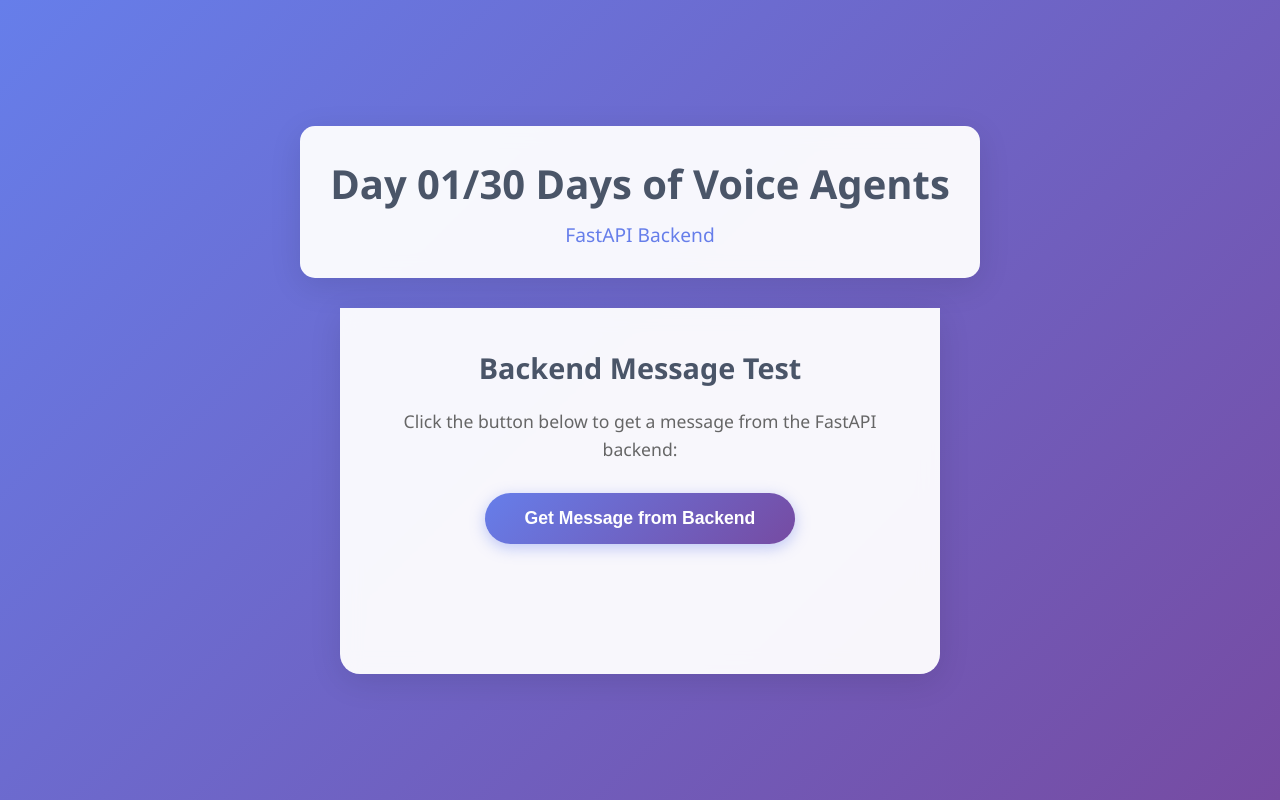
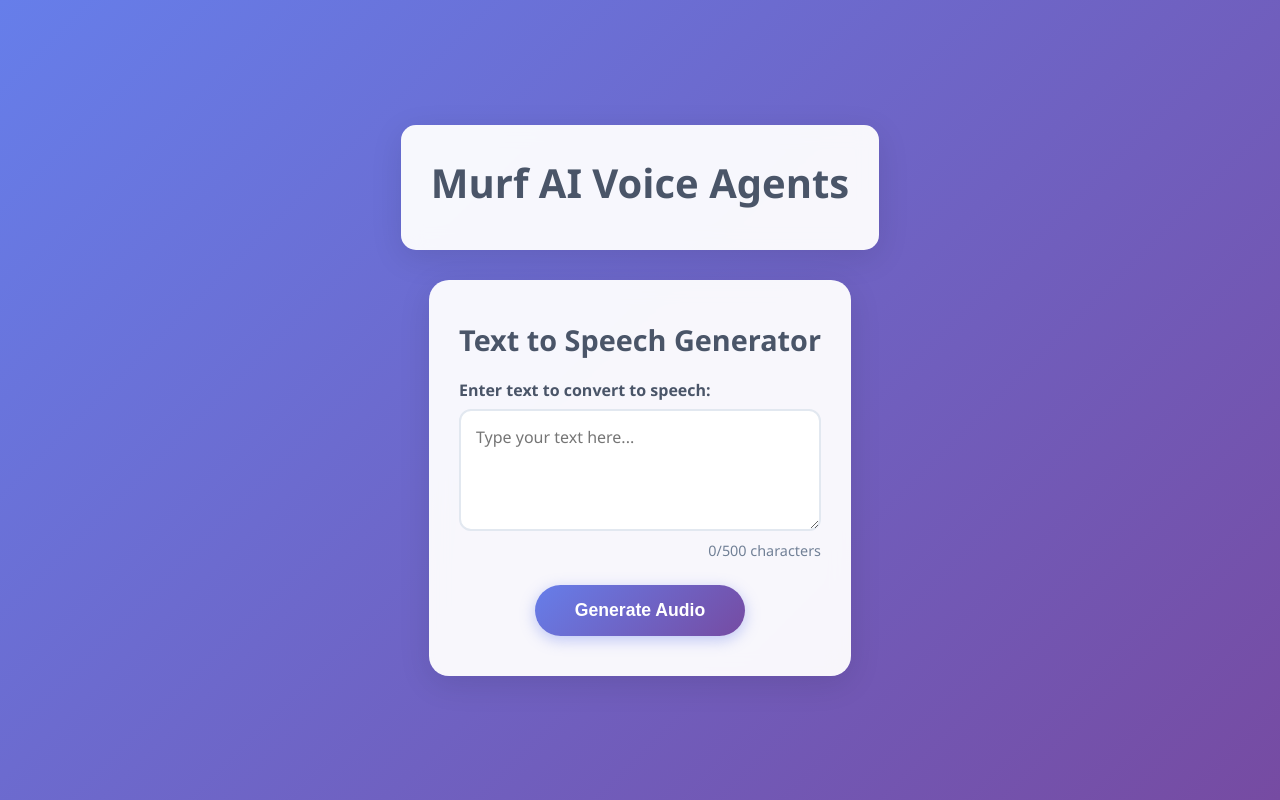
Before and after one commit to NamanSoni18/30_days_Voice_Agents, a FastAPI app: page / in a window 1280 px wide. Run offline with FastAPI, Linux system fonts and the light colour scheme.

Commit message:
Completed Day 03 Task

```diff
--- a/main.py
+++ b/main.py
@@ -41,7 +41,7 @@
         client = murf.Murf(api_key=murf_api_key)
         response = client.text_to_speech.generate(
             text=request.text,
-            voice_id="en-US-natalie",
+            voice_id="en-US-natalie",  # Using a common voice ID
         )
 
         return {
--- a/static/app.js
+++ b/static/app.js
@@ -1,33 +1,127 @@
-// Simple FastAPI Voice Agents App
+document.addEventListener("DOMContentLoaded", function () {
+  console.log("Voice Agents App Loaded!");
 
-document.addEventListener('DOMContentLoaded', function() {
-    console.log('FastAPI Voice Agents App Loaded!');
+  const textInput = document.getElementById("textInput");
+  const generateBtn = document.getElementById("generateBtn");
+  const testBackendBtn = document.getElementById("testBackendBtn");
+  const messageDisplay = document.getElementById("messageDisplay");
+  const audioContainer = document.getElementById("audioContainer");
+  const audioPlayer = document.getElementById("audioPlayer");
+  const charCount = document.getElementById("charCount");
+  const btnText = document.querySelector(".btn-text");
+  const btnLoader = document.querySelector(".btn-loader");
 
-    const btn = document.getElementById('getMessageBtn');
-    const messageDisplay = document.getElementById('messageDisplay');
+  // Character counter
+  textInput.addEventListener("input", function () {
+    const count = textInput.value.length;
+    charCount.textContent = count;
 
-    btn.addEventListener('click', async function() {
-        btn.textContent = 'Loading...';
-        btn.disabled = true;
+    if (count > 450) {
+      charCount.style.color = "#e74c3c";
+    } else if (count > 350) {
+      charCount.style.color = "#f39c12";
+    } else {
+      charCount.style.color = "#27ae60";
+    }
+  });
+
+  generateBtn.addEventListener("click", async function () {
+    const text = textInput.value.trim();
+
+    if (!text) {
+      showMessage("Please enter some text to convert to speech.", "error");
+      return;
+    }
+
+    if (text.length > 500) {
+      showMessage(
+        "Text is too long. Please keep it under 500 characters.",
+        "error"
+      );
+      return;
+    }
+
+    setLoadingState(true);
+    hideAudio();
 
     try {
-            const response = await fetch('/api/backend');
+      const response = await fetch("/api/generate", {
+        method: "POST",
+        headers: {
+          "Content-Type": "application/json",
+        },
+        body: JSON.stringify({
+          text: text,
+          speed: 1.0,
+          pitch: 1.0,
+        }),
+      });
+
       const data = await response.json();
 
+      if (response.ok && data.status === "success") {
+        showMessage("Audio generated successfully!", "success");
+        showAudio(data.response, data.text);
+      } else {
+        showMessage(
+          `Error: ${data.detail || "Failed to generate audio"}`,
+          "error"
+        );
+      }
+    } catch (error) {
+      console.error("Error:", error);
+      showMessage("Could not connect to backend. Please try again.", "error");
+    } finally {
+      setLoadingState(false);
+    }
+  });
+
+  function setLoadingState(loading) {
+    if (loading) {
+      generateBtn.disabled = true;
+      btnText.style.display = "none";
+      btnLoader.style.display = "inline";
+    } else {
+      generateBtn.disabled = false;
+      btnText.style.display = "inline";
+      btnLoader.style.display = "none";
+    }
+  }
+
+  function showMessage(message, type) {
+    messageDisplay.style.display = "flex";
+
     messageDisplay.innerHTML = `
-                <div class="success-message">
-                    ${data.message}
+        <div class="${type}-message">
+            ${message}
         </div>
     `;
-        } catch (error) {
-            messageDisplay.innerHTML = `
-                <div class="error-message">
-                    Could not connect to backend
-                </div>
-            `;
-        } finally {
-            btn.textContent = 'Get Message from Backend';
-            btn.disabled = false;
+
+    if (type === "success") {
+      setTimeout(() => {
+        messageDisplay.innerHTML = "";
+        messageDisplay.style.display = "none";
+      }, 5000);
+    }
+  }
+
+  function showAudio(audioUrl, text) {
+    audioPlayer.src = audioUrl;
+    audioContainer.style.display = "block";
+
+    // Scroll to audio container
+    audioContainer.scrollIntoView({ behavior: "smooth" });
+  }
+
+  function hideAudio() {
+    audioContainer.style.display = "none";
+    audioPlayer.src = "";
+  }
+
+  // Enable Enter key to generate audio
+  textInput.addEventListener("keydown", function (event) {
+    if (event.ctrlKey && event.key === "Enter") {
+      generateBtn.click();
     }
   });
 });
--- a/static/style.css
+++ b/static/style.css
@@ -52,7 +52,7 @@
 main {
     background: rgba(255, 255, 255, 0.95);
     padding: 40px 30px;
-    border-radius: 0 0 20px 20px;
+    border-radius: 20px;
     box-shadow: 0 8px 32px rgba(0, 0, 0, 0.1);
     backdrop-filter: blur(10px);
 }
@@ -86,7 +86,6 @@
     cursor: pointer;
     transition: all 0.3s ease;
     box-shadow: 0 4px 15px rgba(102, 126, 234, 0.4);
-    margin-bottom: 30px;
 }
 
 .btn:hover {
@@ -104,9 +103,90 @@
     transform: none;
 }
 
-.message-area {
-    min-height: 60px;
+/* Form Styles */
+.form-group {
+    margin-bottom: 25px;
+    text-align: left;
+}
+
+.form-group label {
+    display: block;
+    margin-bottom: 8px;
+    color: #4a5568;
+    font-weight: 600;
+    font-size: 1rem;
+}
+
+#textInput {
+    width: 100%;
+    padding: 15px;
+    border: 2px solid #e2e8f0;
+    border-radius: 12px;
+    font-size: 1rem;
+    font-family: inherit;
+    resize: vertical;
+    min-height: 120px;
+    transition: border-color 0.3s ease, box-shadow 0.3s ease;
+}
+
+#textInput:focus {
+    outline: none;
+    border-color: #667eea;
+    box-shadow: 0 0 0 3px rgba(102, 126, 234, 0.1);
+}
+
+.char-counter {
+    text-align: right;
+    margin-top: 5px;
+    font-size: 0.9rem;
+    color: #718096;
+}
+
+.controls {
     display: flex;
+    gap: 15px;
+    justify-content: center;
+    flex-wrap: wrap;
+}
+
+.btn.primary {
+    background: linear-gradient(135deg, #667eea, #764ba2);
+    min-width: 160px;
+}
+
+.btn.secondary {
+    background: linear-gradient(135deg, #4a5568, #2d3748);
+    flex: 0 0 auto;
+    min-width: 140px;
+}
+
+.btn-loader {
+    display: inline-flex;
+    align-items: center;
+    gap: 8px;
+}
+
+.btn-loader::after {
+    content: '';
+    width: 16px;
+    height: 16px;
+    border: 2px solid transparent;
+    border-top: 2px solid currentColor;
+    border-radius: 50%;
+    animation: spin 1s linear infinite;
+}
+
+@keyframes spin {
+    to {
+        transform: rotate(360deg);
+    }
+}
+
+/* Message Display */
+.message-display {
+    margin: 20px;
+    min-height: 50px;
+    display: none;
     align-items: center;
     justify-content: center;
 }
--- a/templates/index.html
+++ b/templates/index.html
@@ -1,24 +1,53 @@
 <!DOCTYPE html>
 <html lang="en">
   <head>
-    <meta charset="UTF-8">
-    <meta name="viewport" content="width=device-width, initial-scale=1.0">
+    <meta charset="UTF-8" />
+    <meta name="viewport" content="width=device-width, initial-scale=1.0" />
     <title>30 Days of Voice Agents - FastAPI</title>
-    <link rel="stylesheet" href="/static/style.css">
+    <link rel="stylesheet" href="/static/style.css" />
   </head>
   <body>
     <div class="container">
       <header>
-            <h1>Day 01/30 Days of Voice Agents</h1>
-            <p class="subtitle">FastAPI Backend</p>
+        <h1>Murf AI Voice Agents</h1>
       </header>
 
       <main>
         <div class="card">
-                <h2>Backend Message Test</h2>
-                <p>Click the button below to get a message from the FastAPI backend:</p>
-                <button id="getMessageBtn" class="btn">Get Message from Backend</button>
-                <div id="messageDisplay" class="message-area"></div>
+          <h2>Text to Speech Generator</h2>
+          <div class="form-group">
+            <label for="textInput">Enter text to convert to speech:</label>
+            <textarea
+              id="textInput"
+              name="text"
+              placeholder="Type your text here..."
+              rows="4"
+              maxlength="500"
+            ></textarea>
+            <div class="char-counter">
+              <span id="charCount">0</span>/500 characters
+            </div>
+          </div>
+
+          <div class="controls">
+            <button id="generateBtn" class="btn primary">
+              <span class="btn-text">Generate Audio</span>
+              <span class="btn-loader" style="display: none"
+                >Generating...</span
+              >
+            </button>
+          </div>
+          <div id="messageDisplay" class="message-display"></div>
+          <div
+            id="audioContainer"
+            class="audio-container"
+            style="display: none"
+          >
+            <h3>Generated Audio:</h3>
+            <audio id="audioPlayer" controls>
+              Your browser does not support the audio element.
+            </audio>
+          </div>
         </div>
       </main>
     </div>
```
Also changed, not shown: other parts of static/style.css (+48 -6 lines), README.md. Lines whose indentation alone changed are shown as unchanged.
